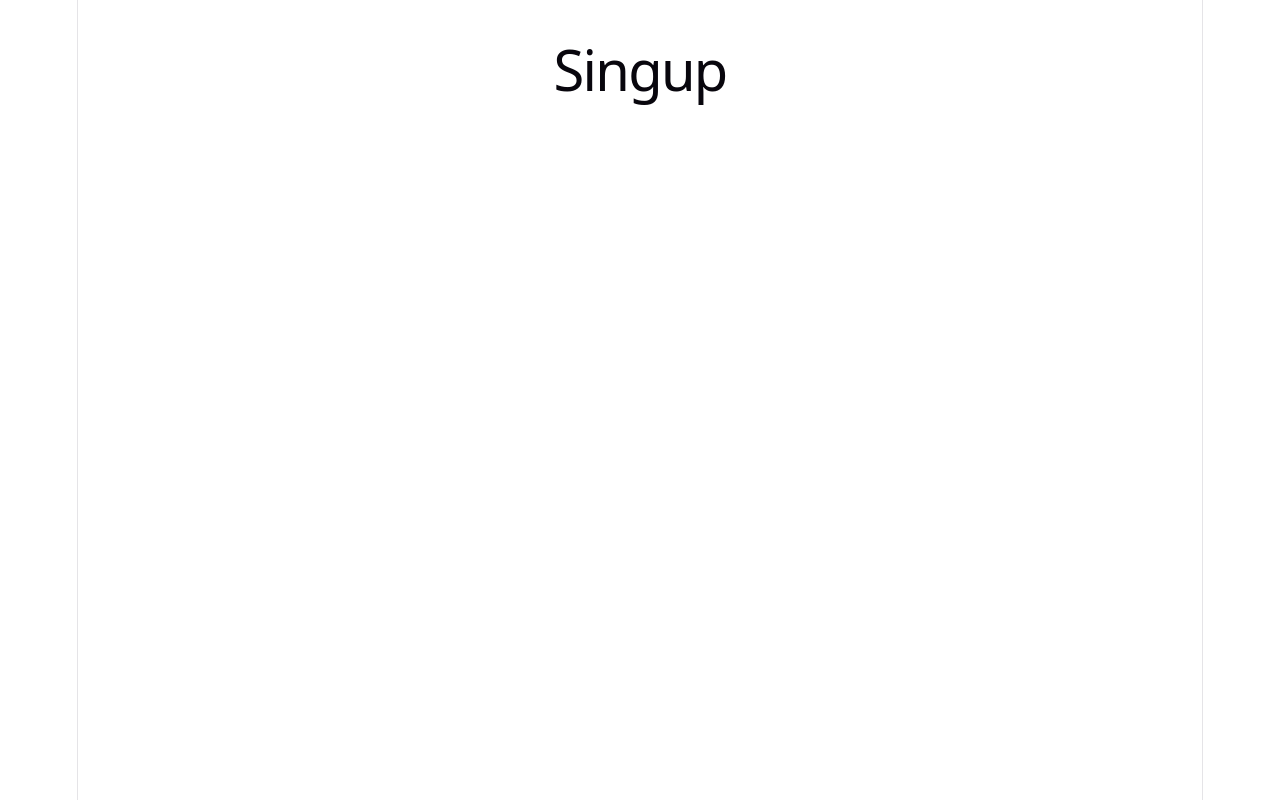
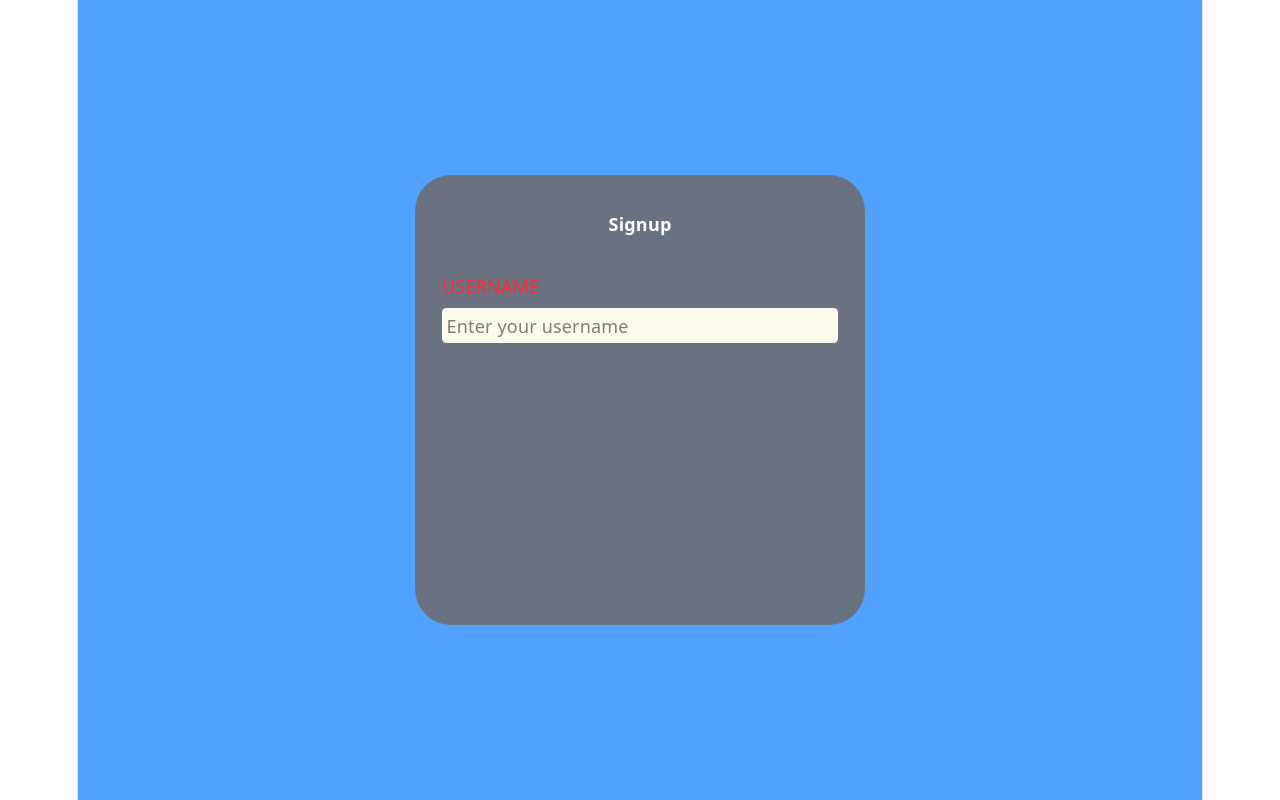
Before and after one commit to ankuryadavgithub/Developer-Collaboration-Platform, a React (Vite) app in the folder client/: page /signup in a window 1280 px wide. Built offline with nearby package versions, Linux system fonts and the light colour scheme.

Commit message:
did initial signup css

```diff
--- a/client/src/pages/signup.jsx
+++ b/client/src/pages/signup.jsx
@@ -4,8 +4,16 @@ import { Mail, Lock, User, ArrowRight } from "lucide-react";
 
 function Signup() {
   return (
-    <div>
-      <h1 className="text-2xl font-bold">Singup</h1>
+    <div className=" min-h-screen  bg-blue-400 flex justify-center items-center">
+      <div className="bg-gray-500 h-100 w-100 rounded-4xl ">
+        <div className="m-8 text-white font-bold ">Signup</div>
+        <div className="">
+          <div class="name" className="m-6 flex flex-col">
+            <label className="text-red-500 w-20" htmlFor="name">USERNAME</label>
+            <input placeholder="Enter your username" className="mt-2 p-1 bg-amber-50 rounded-sm text-black" type="text" />
+          </div>
+        </div>
+      </div>
     </div>
   );
 }
```
